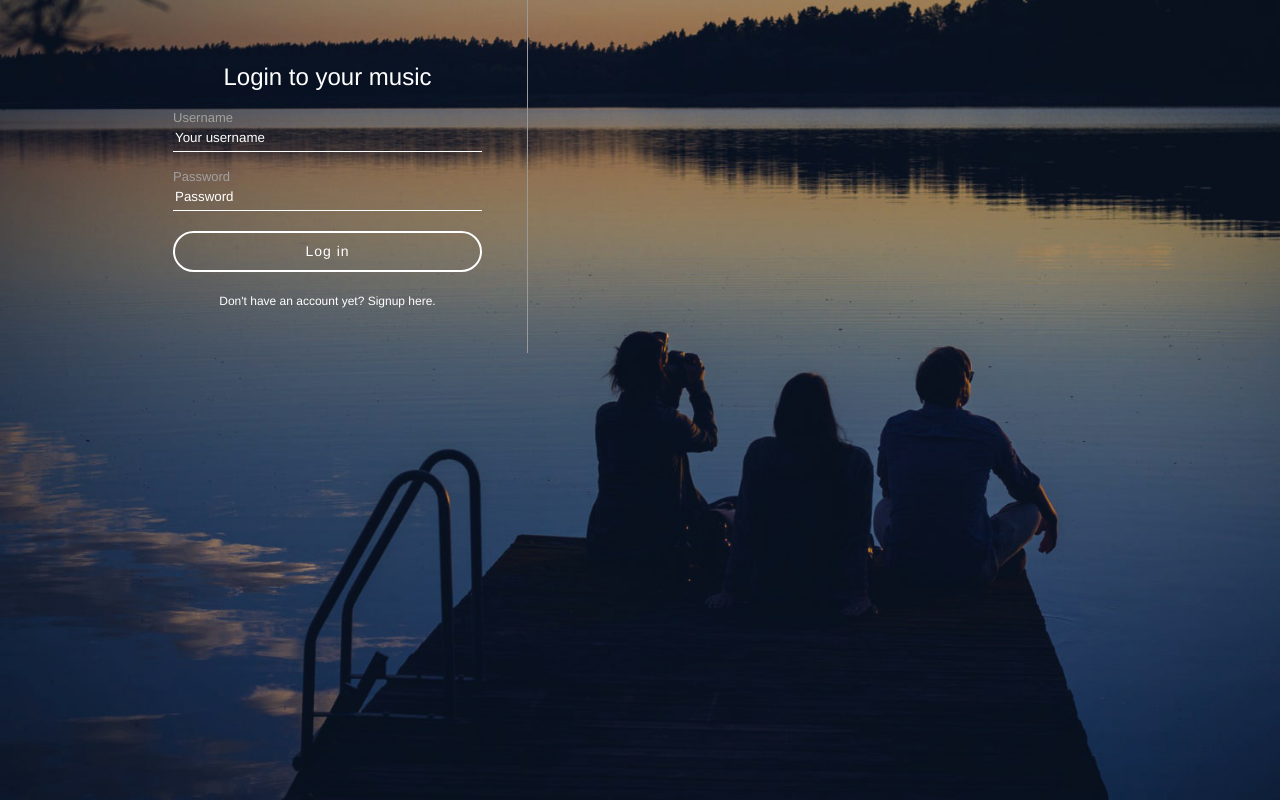
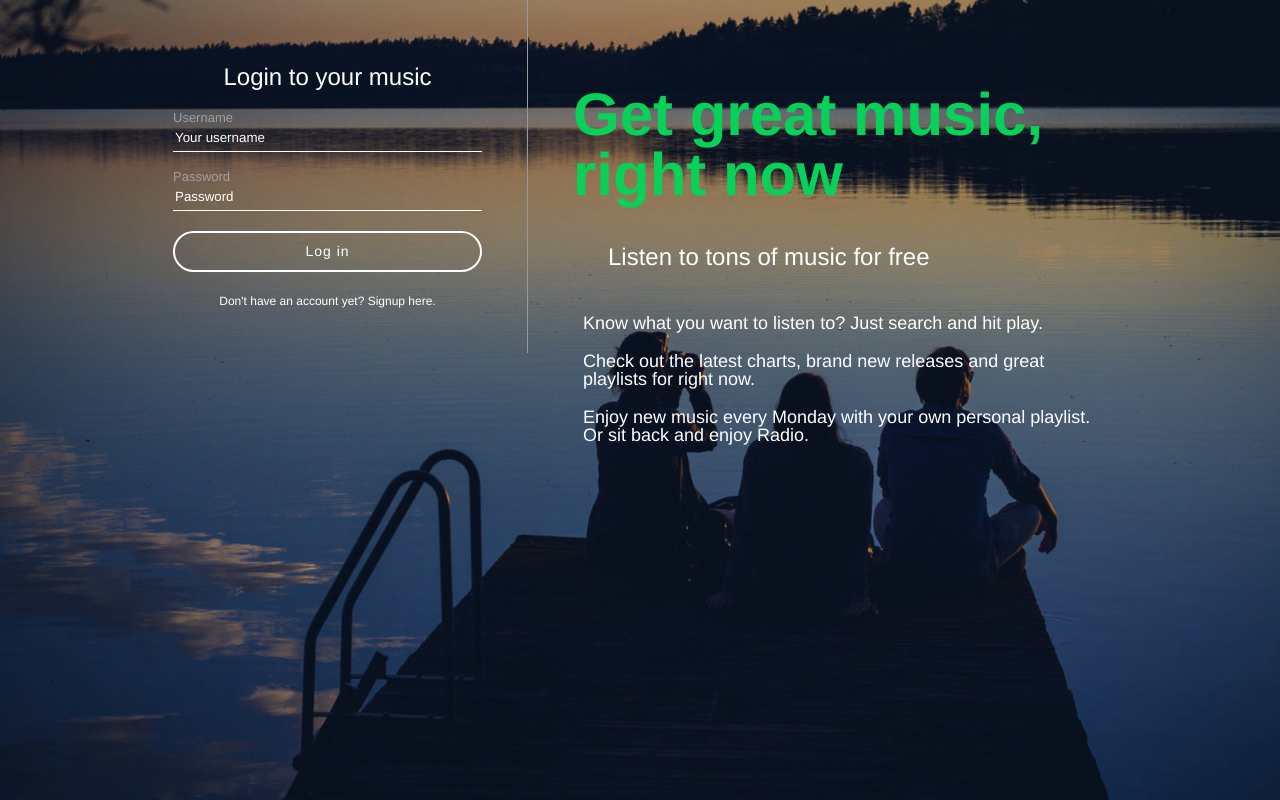
Before and after one commit to linasmu/music-library, a PHP site: page /register.php in a window 1280 px wide. Run offline with PHP 8.4, Linux system fonts and the light colour scheme.

Commit message:
login text added

```diff
--- a/register.php
+++ b/register.php
@@ -124,6 +124,16 @@ if(isset($_POST['registerButton'])) {
 			</div>
 		</form>
 	</div>
+
+	<div id="loginText">
+		<h1>Get great music, right now</h1>
+		<h2>Listen to tons of music for free</h2>
+		<ul>
+			<li>Know what you want to listen to? Just search and hit play.</li>
+			<li>Check out the latest charts, brand new releases and great playlists for right now.</li>
+			<li>Enjoy new music every Monday with your own personal playlist. Or sit back and enjoy Radio.</li>
+		</ul>
+	</div>
 	</div>
 </div>
 </body>
--- a/style.css
+++ b/style.css
@@ -100,6 +100,7 @@ html, body {
 .hasAccountText span {
     font-weight: bold;
     font-size: 12px;
+    cursor: pointer;
 }
 
 .hasAccountText {
@@ -110,3 +111,28 @@ html, body {
 #loginForm {
     display: none;
 }
+
+#loginText {
+    padding: 45px;
+    display: table-cell;
+}
+
+#loginText h1  {
+    color: #07d159;
+    font-size: 60px;
+    font-weight: bold;
+}
+
+#loginText h2  {
+    margin: 35px;
+}
+
+#loginText ul {
+    padding: 0;
+}
+
+#loginText li {
+    font-size: 18px;
+    list-style: none;
+    padding: 10px;
+}
```
